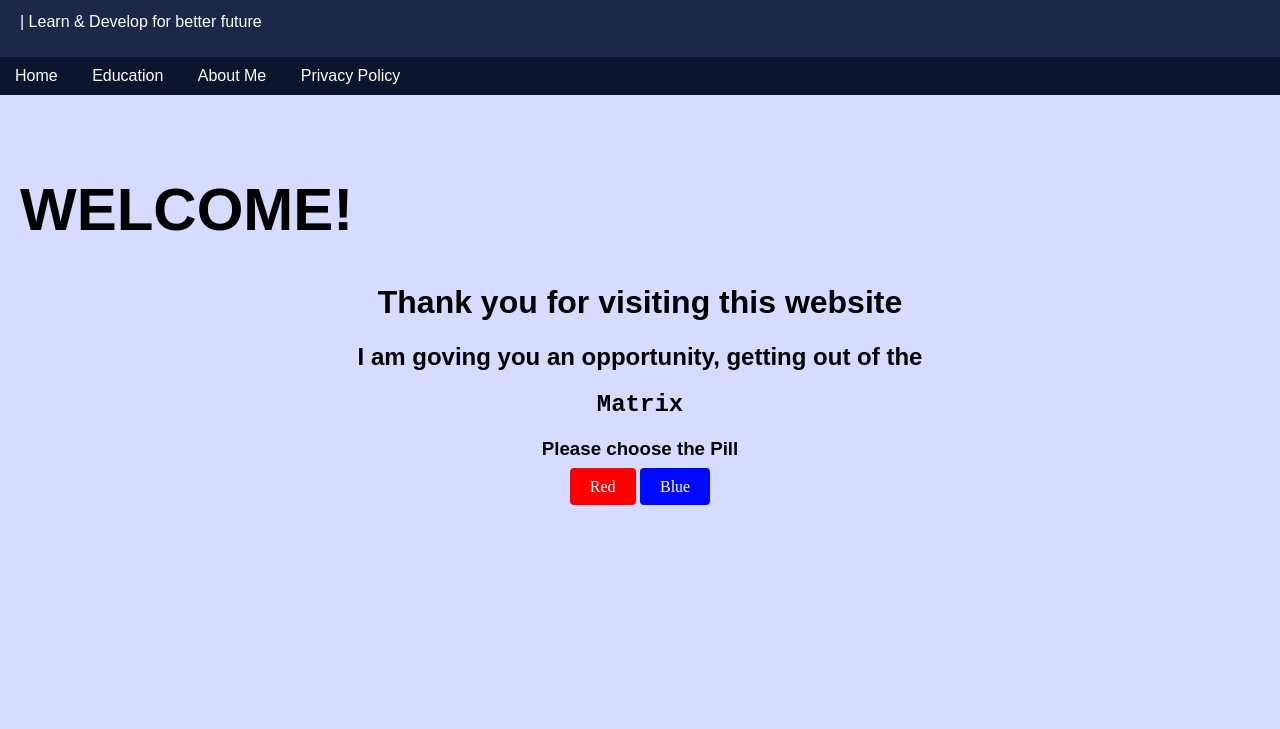
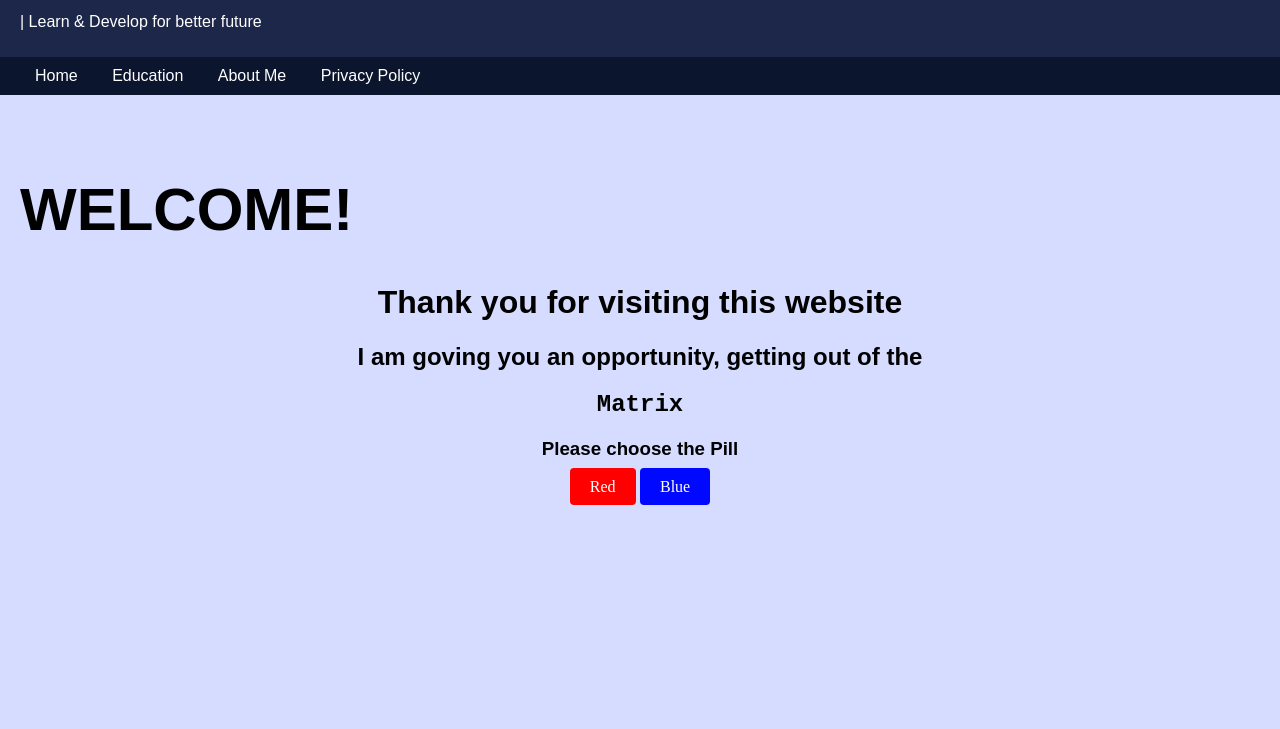
Before and after one commit to tonrl/cusvt, a plain HTML site: page index.html in a window 1280 px wide. Shown: the part 71-800 px from the top of the page. Drawn offline with Linux system fonts and the light colour scheme; a script that the page names is missing.

Commit message:
Update index.html

```diff
--- a/index.html
+++ b/index.html
@@ -15,7 +15,8 @@
             </div>
         </header>
         <nav>
-            <div>
+            <nav>
+                <div class="container">
                   <ul>
                     <li><a href="./">Home</a></li>
                     <li><a href="./education">Education</a></li>
@@ -23,6 +24,7 @@
                     <li><a href="./pirvacy-policy">Privacy Policy</a></li>
                   </ul>
                 </div>
+              </nav>
           </nav>
           <main>
             <div class="intron">
```
Lines whose indentation alone changed are shown as unchanged.
